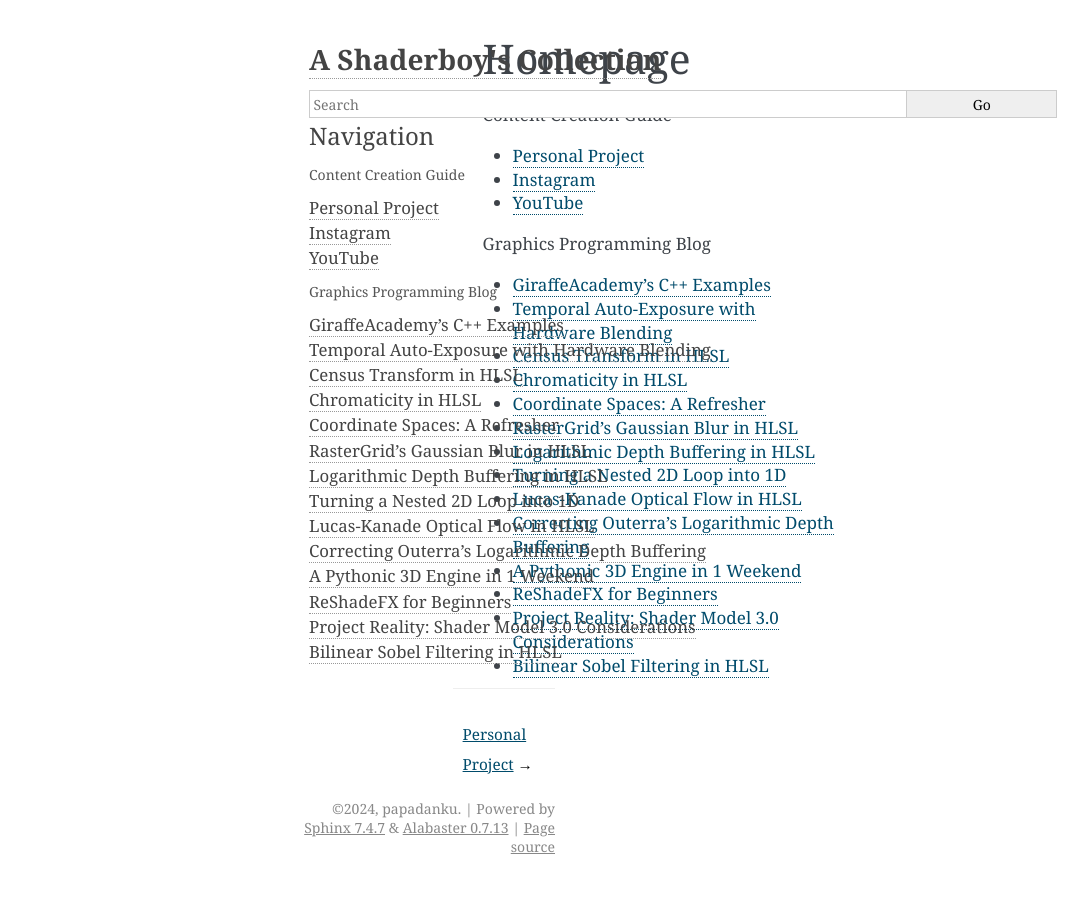
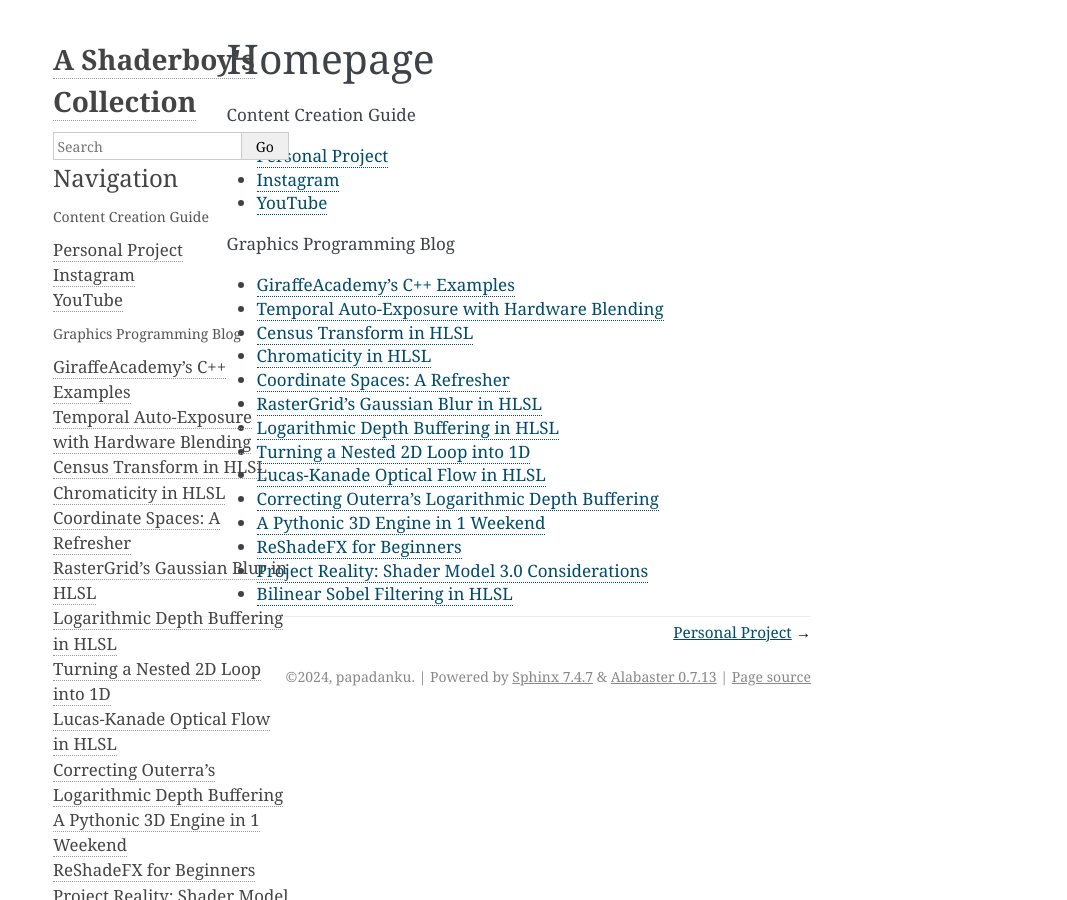
Before and after one commit to papadanku/papadanku.github.io, a Sphinx documentation site: the page built from doc/index.rst, in a window 1280 px wide. Shown: the whole page, without its empty margins (213-1280 px from the left). Built offline with Sphinx 7.4.7, drawn with Linux system fonts in a browser that asks for light colours.

Commit message:
Update conf.py

```diff
--- a/doc/conf.py
+++ b/doc/conf.py
@@ -36,6 +36,6 @@ html_sidebars = {
 html_theme_options = {
     'fixed_sidebar': 'true',
     'show_relbar_bottom': 'true',
-    'page_width': '20%',
-    'sidebar_width': '60%'
+    'page_width': '60%',
+    'sidebar_width': '20%'
 }
```
